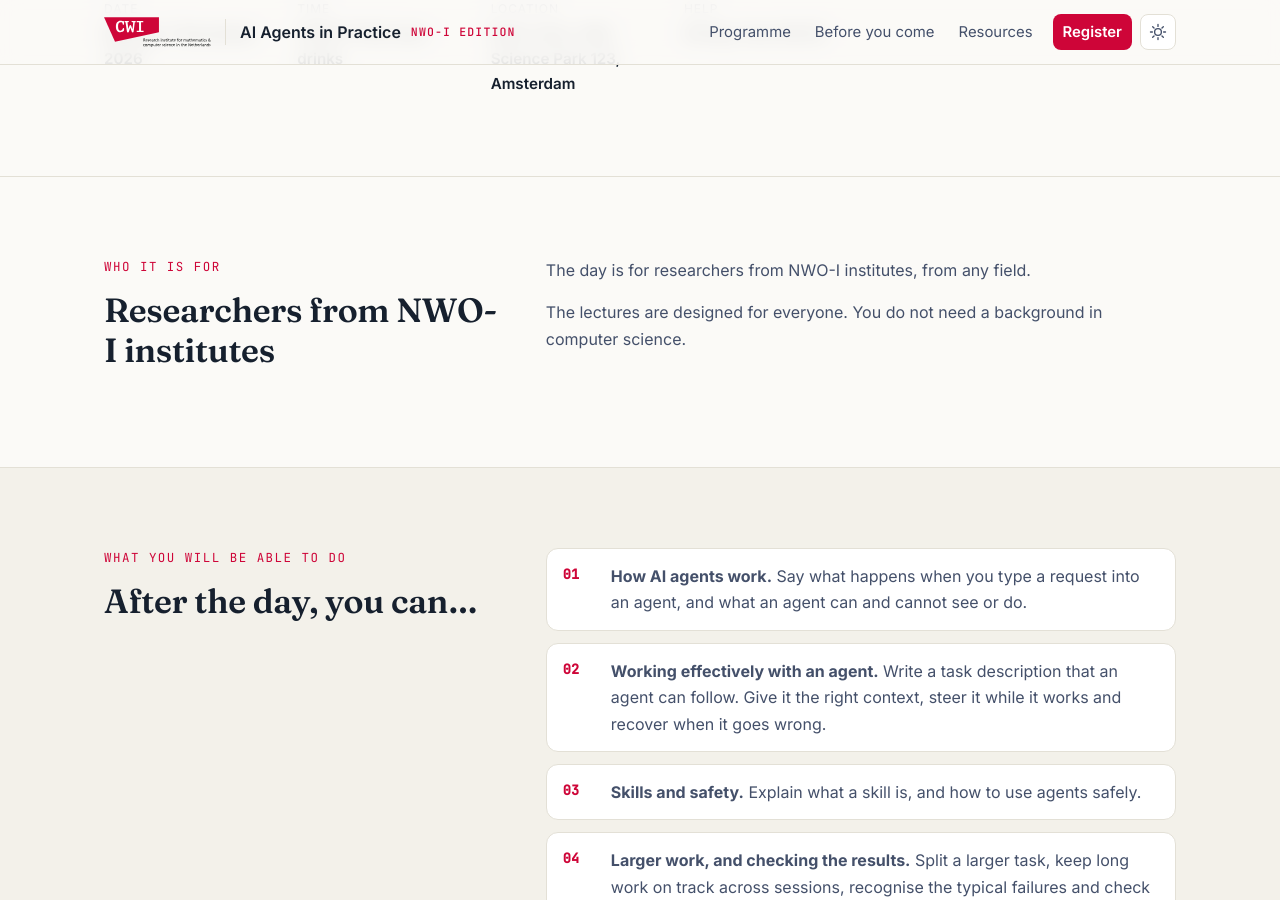
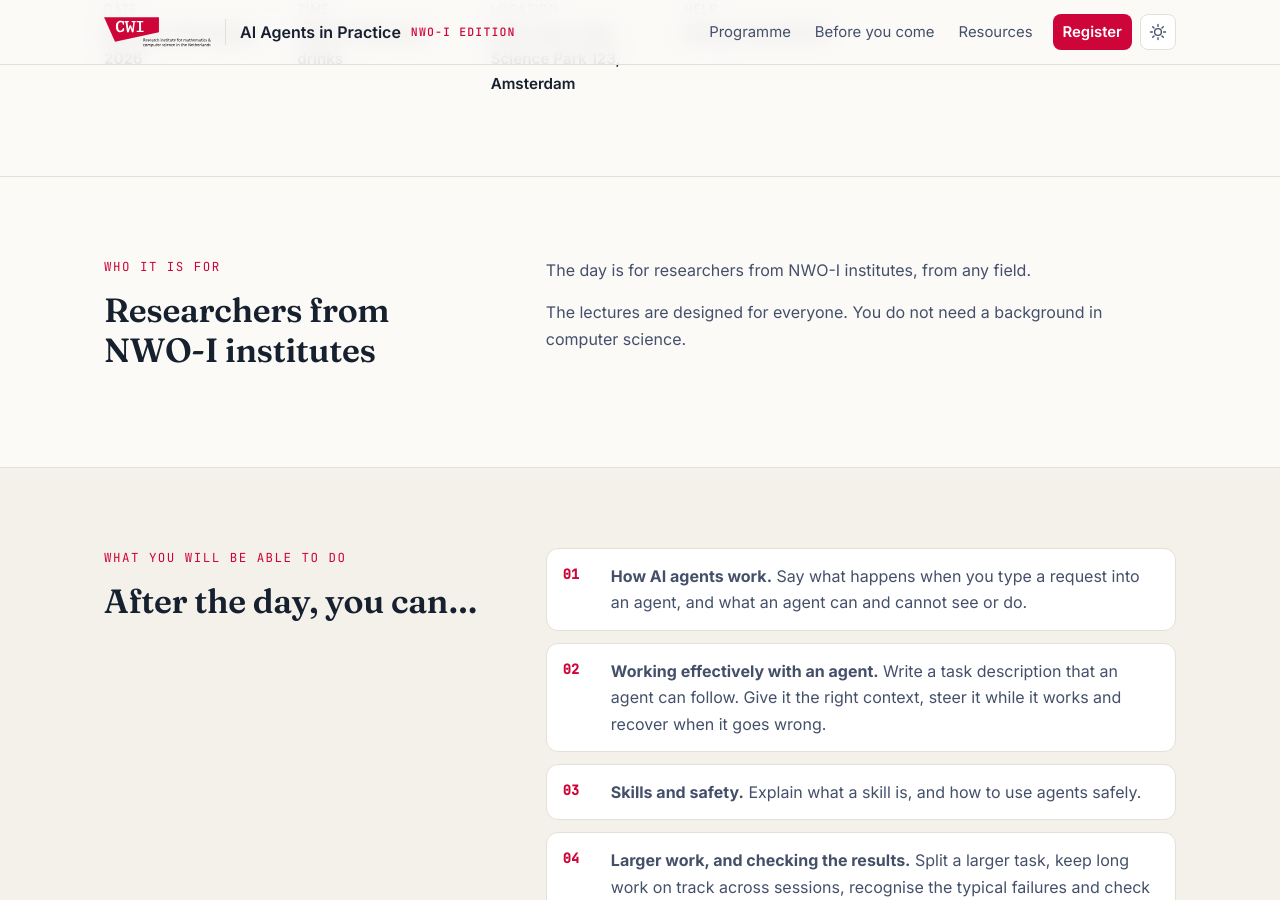
Before and after one commit to nwoi-ai-agents-day/nwoi-ai-agents-day.github.io, a Jekyll site: the page built from index.html, in a window 1280 px wide and 900 px high, scrolled down 507 px. Built offline with Jekyll 4.4.1, drawn with Linux system fonts in a browser that asks for light colours.

Commit message:
Keep NWO-I on one line

```diff
--- a/index.html
+++ b/index.html
@@ -37,10 +37,10 @@ layout: default
   <div class="container two-col">
     <div>
       <p class="eyebrow">Who it is for</p>
-      <h2>Researchers from NWO-I institutes</h2>
+      <h2>Researchers from <span style="white-space: nowrap">NWO-I</span> institutes</h2>
     </div>
     <div class="prose">
-      <p>The day is for researchers from NWO-I institutes, from any field.</p>
+      <p>The day is for researchers from <span style="white-space: nowrap">NWO-I</span> institutes, from any field.</p>
       <p>The lectures are designed for everyone. You do not need a background in computer science.</p>
     </div>
   </div>
```
